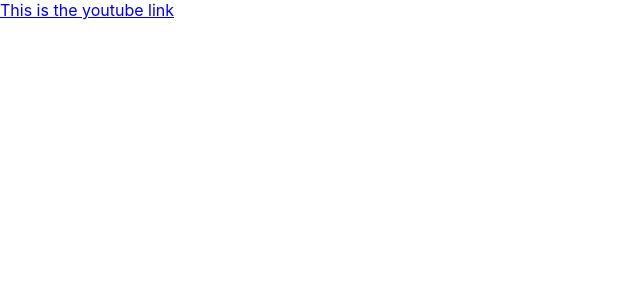
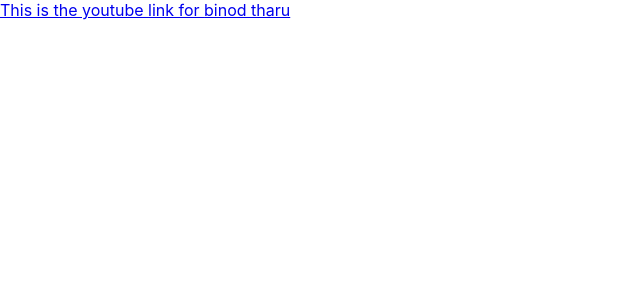
Before and after one commit to Insitium/learning-react, a React (Create React App) app: page / in a window 1280 px wide. Shown: the top 300 px of the page, without its empty margins (0-640 px from the left). Built offline with nearby package versions, Linux system fonts and the light colour scheme.

Commit message:
2 20:01 props

```diff
--- a/src/App.js
+++ b/src/App.js
@@ -6,7 +6,7 @@
 function App() {
   return (
    <div>
-     <HelloWorld/>
+     <HelloWorld name="binod tharu"/>
    </div>
   );
 }
--- a/src/Components/HelloWorld.js
+++ b/src/Components/HelloWorld.js
@@ -1,9 +1,9 @@
 import React from 'react';
 
-function HelloWorld(){
+function HelloWorld(props){
     return(
         //<h1>Hello Sarthak</h1>
-        <a href="https://www.youtube.com/">This is the youtube link</a>
+        <a href="https://www.youtube.com/">This is the youtube link for {props.name}</a>
     )
 }
 export default HelloWorld
```
